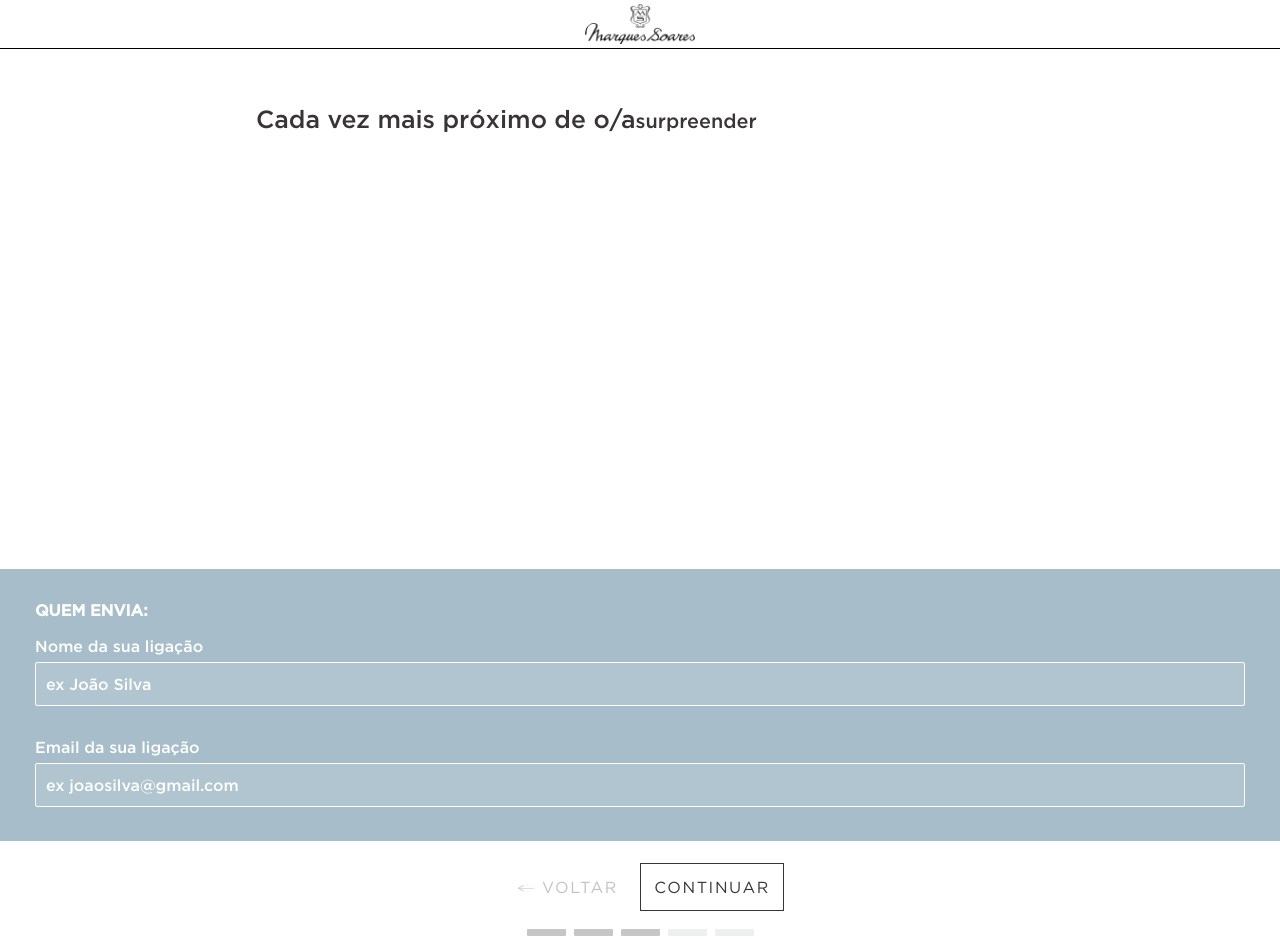
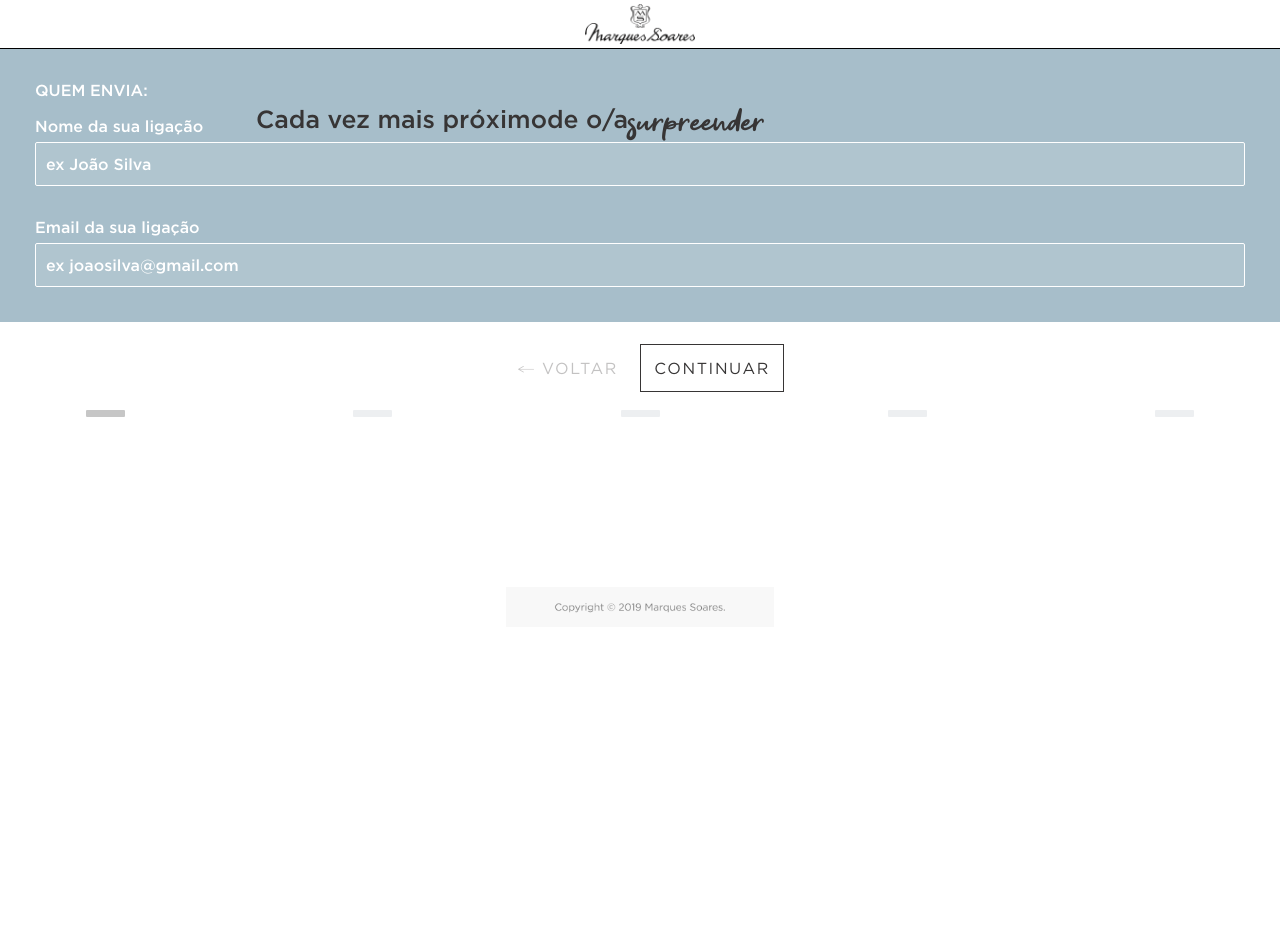
Before and after one commit to AntonioMoradoRamos/360, a website: page pages/form-1.html in a window 1280 px wide. After the commit the page ends 800 px from the top, so only its background shows below. Drawn offline with nearby package versions, Linux system fonts and the light colour scheme.

Commit message:
correção formatação

```diff
--- a/pages/form-1.html
+++ b/pages/form-1.html
@@ -8,6 +8,21 @@
     <meta http-equiv="X-UA-Compatible" content="ie=edge">
     <title>Marques Soares</title>
     <link rel="stylesheet" href="../css/style.css">
+    <style>
+        .div-form__padding{
+            padding: 35px 35px 35px 35px;
+
+        }
+        .div-form__backgrouncolor{
+            background-color: #A7BECA;
+        }
+        .div-form__margin{
+            margin: 0 auto;
+        }
+        .section-texto-laco-h1__margin{
+            margin: 1.5rem 1.5rem 1.5rem 3.5rem;
+        }
+    </style>
 </head>
 
 <body>
@@ -15,16 +30,21 @@
         <div class="headerEscolha_image">
         </div>
     </header>
-    <main id="id-main-form1">
-        <section class="section-texto-laco">
-            <!--            <h1 class="section-texto-laco-h1 section-texto-laco-h1__form">Cada vez mais próximo de o/a surpreender!</h1> -->
+    <main id="id-main-form1" class="main">
+        <!--    <section class="section-texto-laco">
             <h1 class="section-texto-laco-h1 section-texto-laco-h1__margin"> <span class="section-texto-laco-span1">Cada
                     vez mais próximo de o/a</span>
                 <span class="section-texto-laco-span2"><small>surpreender</small></span></h1>
-        </section>
-        <section class="section-form-1">
-            <h2 class="section-texto-laco-h2">Quem envia:</h2>
+        </section>-->
+        <section class="section-texto-laco">
+            <h1 class="section-texto-laco-h1 section-texto-laco-h1__margin clearfix">
+                <span class="section-texto-laco-span1">Cada vez mais próximo</span>
+                <span class="section-texto-laco-span2">de o/a</span>
+                <span class="section-texto-laco-span3">surpreender</span>
+            </h1>
+            <div class="div-form div-form__padding div-form__backgrouncolor div-form__margin">
                 <form method="get" id="id-form-1">
+                    <p class="section-texto-laco-h2">Quem envia:</p>
                     <div class="col-4-m">
                         <div class="form-nome form-nome__margin">
                             <label class="label" for="nomeOrigem">Nome da sua ligação</label>
@@ -36,7 +56,7 @@
                         </div>
                     </div>
                 </form>
-        </section>
+            </div>
 
             <!-- <button id="id-btn-to-form-2" class="id-btn-to-form-2" type="submit">Criar laço</button> -->
             <div class="row-botoes">
@@ -47,13 +67,25 @@
                     <button id="id-btn-back-form-1" class="btn-voltar"><span id="id-icon-arrow-left" class="icon-arrow-left"></span>
                         Voltar</button> </div>
             </div>
+            <div class="indicator">
+                <div class="footer-indicator footer-indicator__active"></div>
+                <div class="footer-indicator footer-indicator__inactive"></div>
+                <div class="footer-indicator footer-indicator__inactive"></div>
+                <div class="footer-indicator footer-indicator__inactive"></div>
+                <div class="footer-indicator footer-indicator__inactive"></div>
+            </div>
+        </section>
+
+
     </main>
     <footer class="footer">
-        <div class="footer-indicator footer-indicator__active"></div>
+        <div class="footer-intro__copyright">
+        </div>
+        <!-- <div class="footer-indicator footer-indicator__active"></div>
         <div class="footer-indicator footer-indicator__active"></div>
         <div class="footer-indicator footer-indicator__active"></div>
         <div class="footer-indicator footer-indicator__inactive"></div>
-        <div class="footer-indicator footer-indicator__inactive"></div>
+        <div class="footer-indicator footer-indicator__inactive"></div>-->
     </footer>
 </body>
 <script src="https://code.jquery.com/jquery-2.1.4.min.js"></script>
--- a/scss/_common.scss
+++ b/scss/_common.scss
@@ -255,7 +255,7 @@
     background-color: $section-form1;
     width: 100%;
     height: 272px;
-    padding: 35px;
+    //padding: 35px;
 }
 
 
```
Also changed, not shown: pages/form-2.html (+41 -8 lines), css/style.css, 1 other file. Lines whose indentation alone changed are shown as unchanged.
